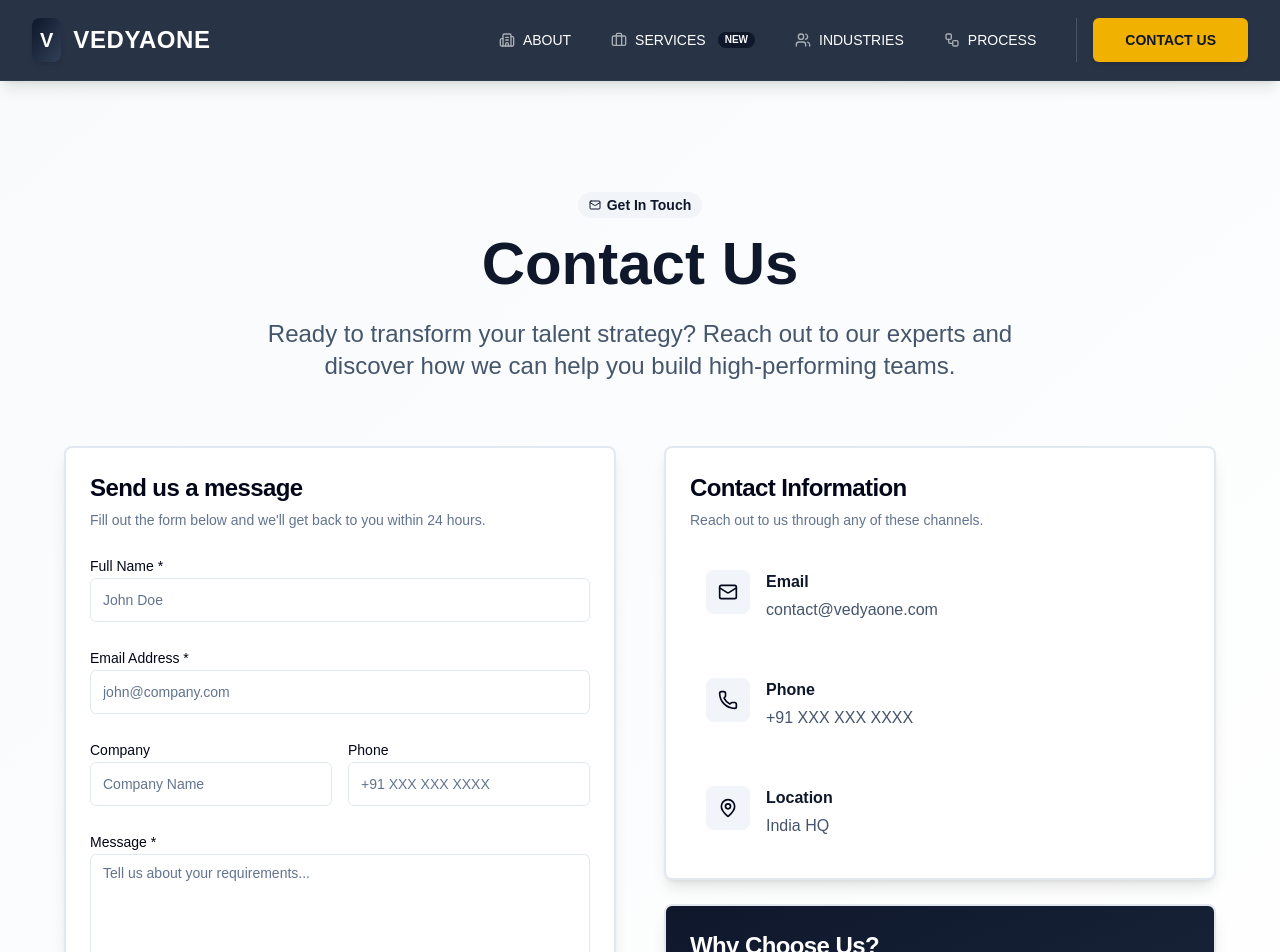
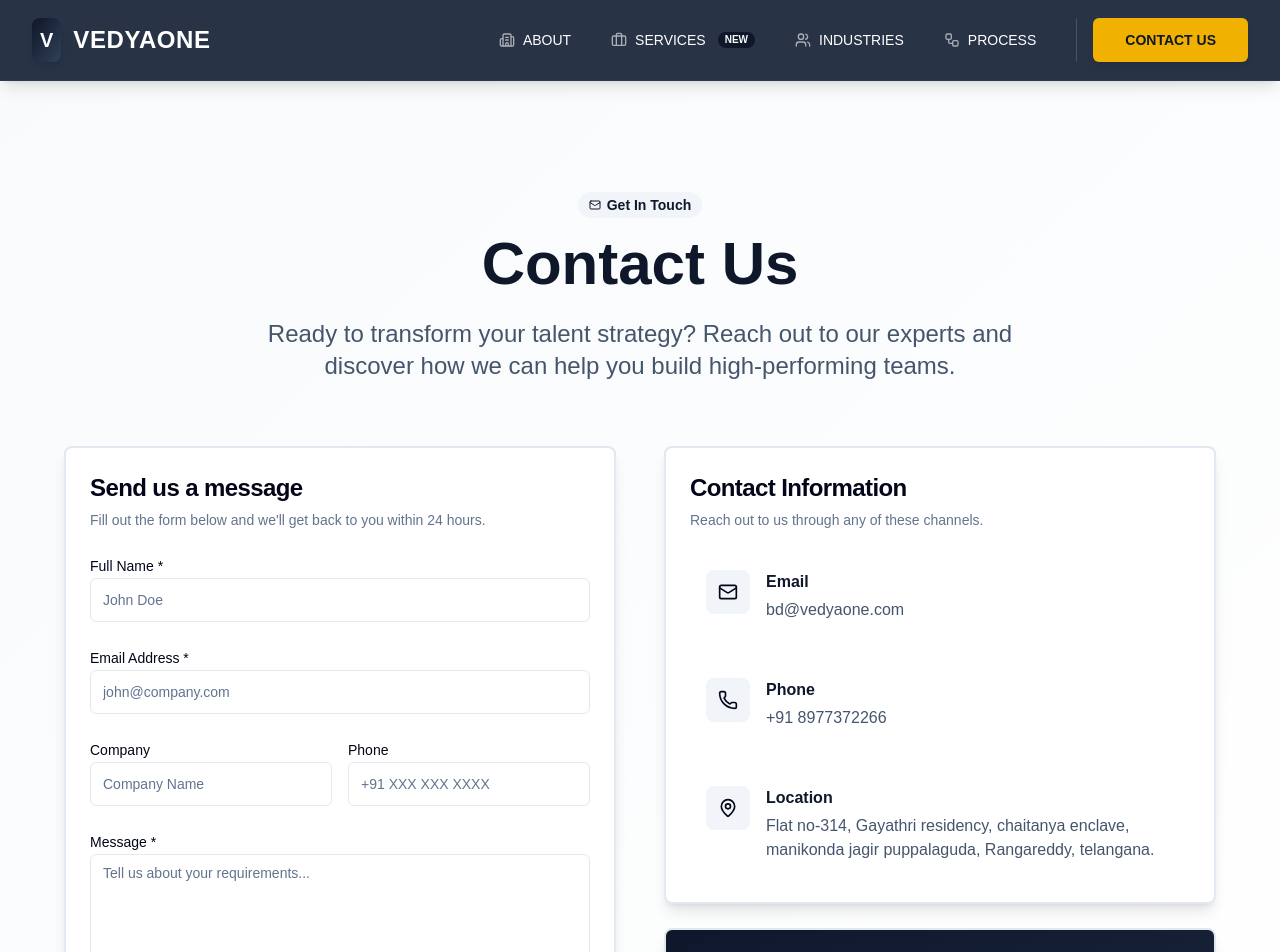
Before and after one commit to harshasiddartha/vedyaone, a Next.js app: page /contact in a window 1280 px wide. Shown: the top 952 px of the page. Built offline with nearby package versions, Linux system fonts and the light colour scheme.

Commit message:
udpated contact page

```diff
--- a/app/components/Contact.tsx
+++ b/app/components/Contact.tsx
@@ -54,19 +54,19 @@ export default function Contact() {
     {
       icon: Mail,
       label: "Email",
-      value: "contact@vedyaone.com",
-      href: "mailto:contact@vedyaone.com",
+      value: "bd@vedyaone.com",
+      href: "mailto:bd@vedyaone.com",
     },
     {
       icon: Phone,
       label: "Phone",
-      value: "+91 XXX XXX XXXX",
-      href: "tel:+911234567890",
+      value: "+91 8977372266",
+      href: "tel:+918977372266",
     },
     {
       icon: MapPin,
       label: "Location",
-      value: "India HQ",
+      value: "Flat no-314, Gayathri residency, chaitanya enclave, manikonda jagir puppalaguda, Rangareddy, telangana.",
       href: "#",
     },
   ];
```
